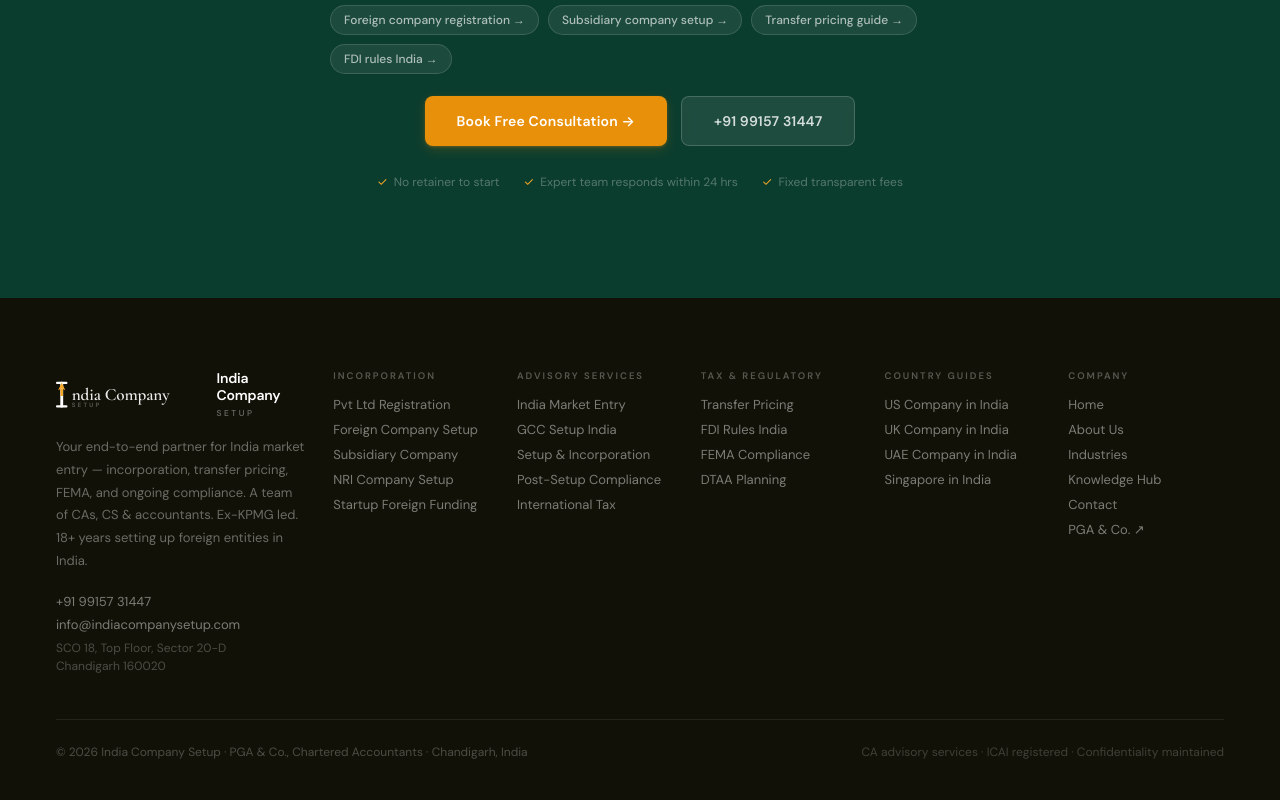
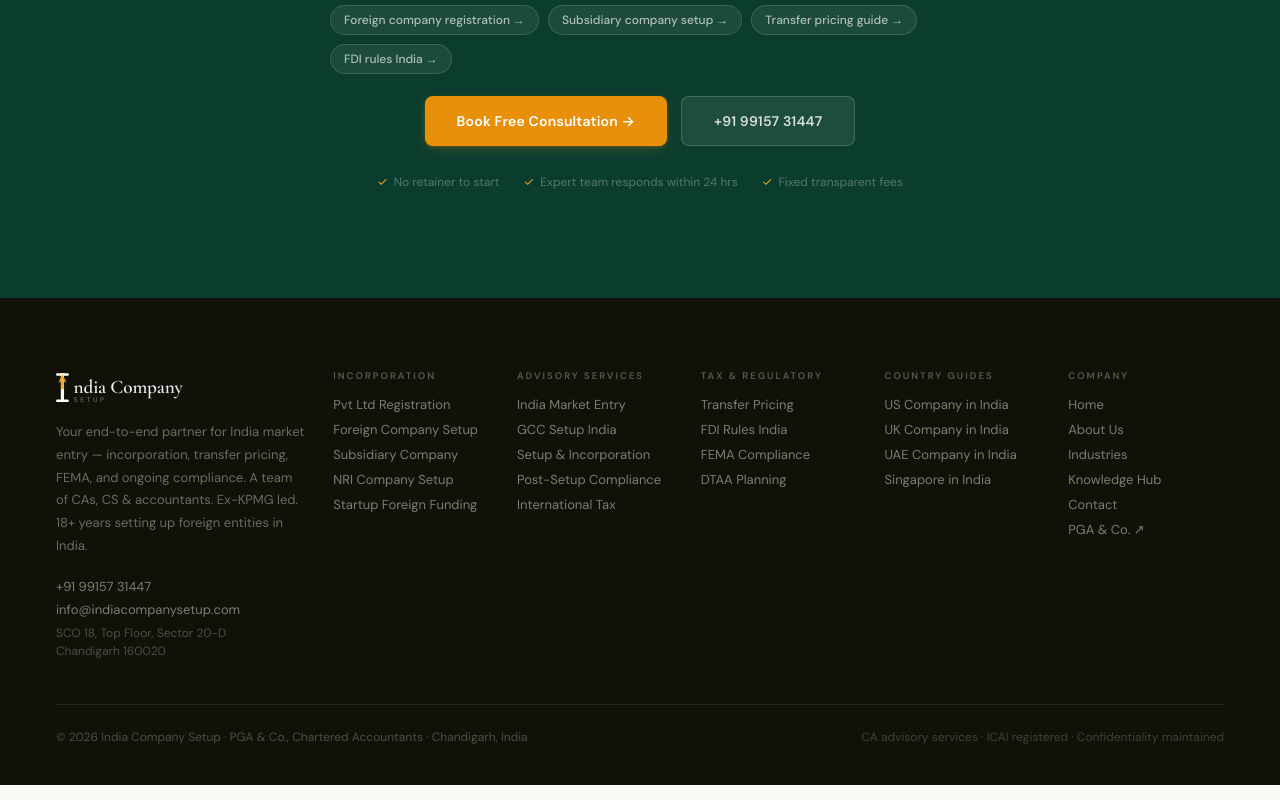
Before and after one commit to PGACA-CHD/ics-next, a Next.js app: page / in a window 1280 px wide. Shown: the part 8615-9415 px from the top of the page. Built offline with nearby package versions, Linux system fonts and the light colour scheme.

Commit message:
Fix footer duplicate brand text; confirm Senior Advisor everywhere (KH sidebar, About team card)

```diff
--- a/src/app/about/client.jsx
+++ b/src/app/about/client.jsx
@@ -94,7 +94,7 @@
               <span className="font-display" style={{ fontSize: 28, fontWeight: 700, color: '#fff' }}>PG</span>
             </div>
             <div>
-              <div style={{ fontSize: 10, letterSpacing: 2.5, textTransform: 'uppercase', color: 'rgba(245,168,40,.8)', fontWeight: 600, marginBottom: 6 }}>Managing Partner</div>
+              <div style={{ fontSize: 10, letterSpacing: 2.5, textTransform: 'uppercase', color: 'rgba(245,168,40,.8)', fontWeight: 600, marginBottom: 6 }}>Senior Advisor</div>
               <div style={{ fontSize: 22, fontWeight: 700, color: '#fff', marginBottom: 4 }}>Pankaj Gupta</div>
               <div style={{ fontSize: 13, color: 'rgba(255,255,255,.55)', marginBottom: 14 }}>FCA · Diploma in International Taxation · 8 years KPMG International Tax & Advisory</div>
               <p style={{ fontSize: 13.5, color: 'rgba(255,255,255,.7)', lineHeight: 1.7, maxWidth: 640, fontWeight: 300 }}>
--- a/src/app/knowledge-hub/[slug]/client.jsx
+++ b/src/app/knowledge-hub/[slug]/client.jsx
@@ -202,7 +202,7 @@
                 </div>
                 <div>
                   <div style={{ fontSize:14, fontWeight:600, color:T.ch }}>Pankaj Gupta, FCA</div>
-                  <div style={{ fontSize:12, color:T.lt, lineHeight:1.5 }}>Managing Partner, India Company Setup<br/>Diploma in International Taxation</div>
+                  <div style={{ fontSize:12, color:T.lt, lineHeight:1.5 }}>Senior Advisor, India Company Setup<br/>Diploma in International Taxation</div>
                 </div>
               </div>
               <p style={{ fontSize:12.5, color:T.mid, lineHeight:1.65 }}>8 years at KPMG International Tax & Advisory. 100+ foreign companies incorporated in India.</p>
--- a/src/components/layout/Footer.jsx
+++ b/src/components/layout/Footer.jsx
@@ -14,12 +14,8 @@
 
           {/* Brand column */}
           <div className="footer-brand">
-            <div style={{ display: 'flex', alignItems: 'center', gap: 10, marginBottom: 16 }}>
+            <div style={{ display: 'flex', alignItems: 'center', marginBottom: 16 }}>
               <Logo size="sm" />
-              <span style={{ fontFamily: "'DM Sans', sans-serif", fontSize: 14, fontWeight: 600, color: '#fff', letterSpacing: -.2, lineHeight: 1.2 }}>
-                India Company<br />
-                <span style={{ fontSize: 8.5, fontWeight: 500, letterSpacing: 2.5, textTransform: 'uppercase', color: 'rgba(255,255,255,.4)' }}>SETUP</span>
-              </span>
             </div>
             <p style={{ fontSize: 13, color: 'rgba(255,255,255,.38)', lineHeight: 1.75, maxWidth: 260, marginBottom: 20 }}>
               Your end-to-end partner for India market entry — incorporation, transfer pricing, FEMA, and ongoing compliance. A team of CAs, CS & accountants. Ex-KPMG led. 18+ years setting up foreign entities in India.
```
